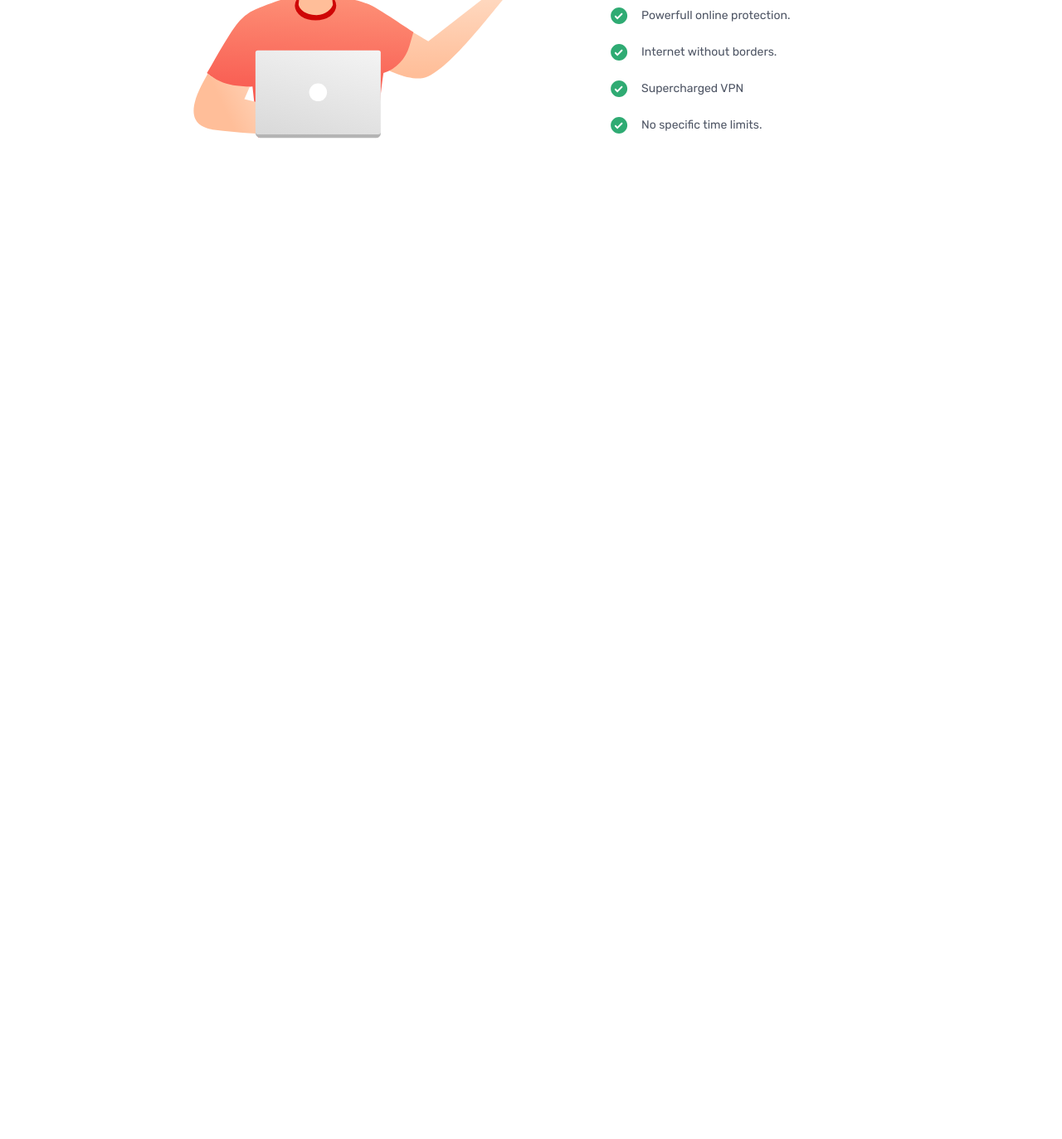
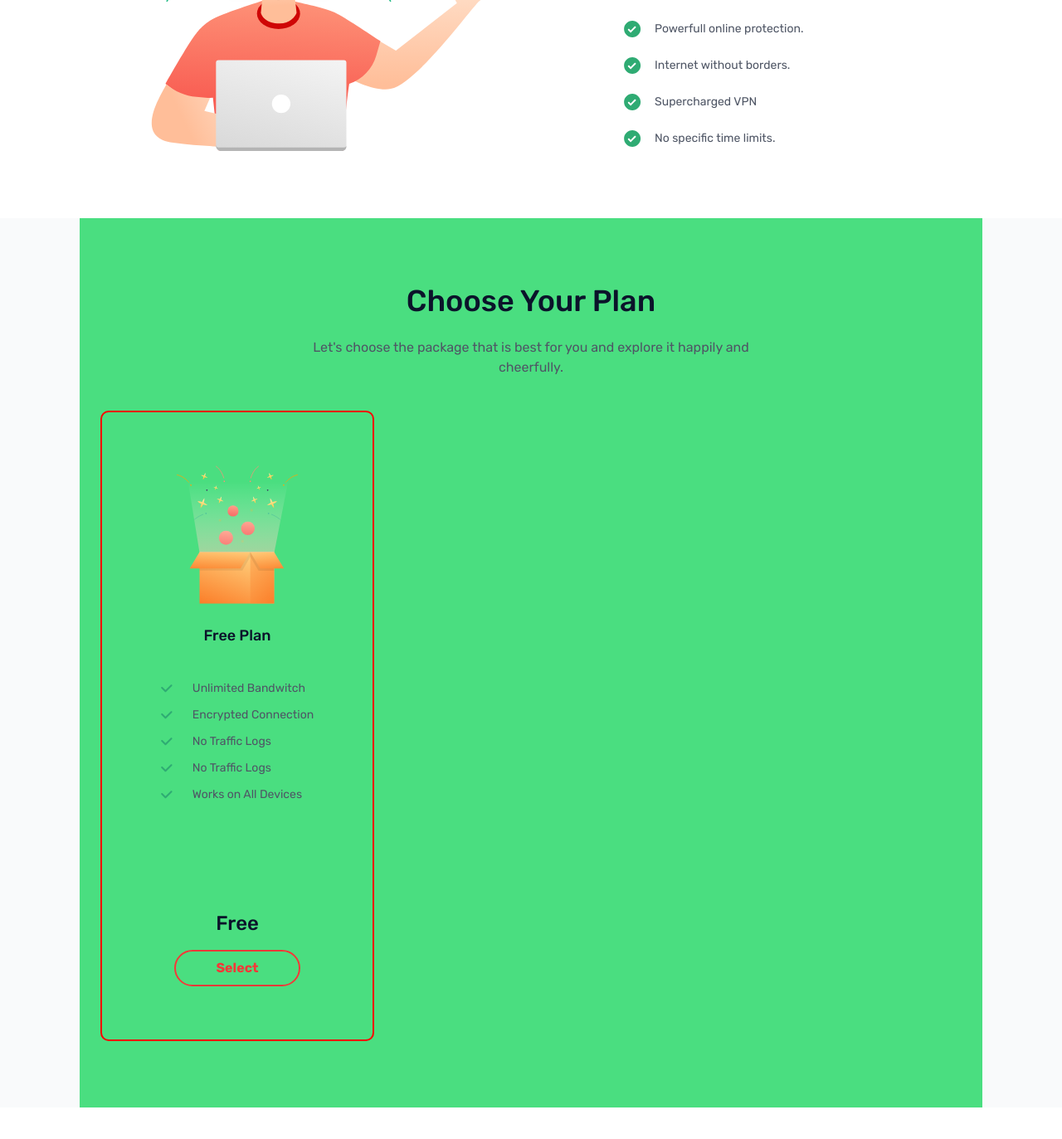
Before and after one commit to josueahadi/LaslesVPNClone, a website built with Vite: page index.html in a window 1280 px wide. Shown: the part 1149-2522 px from the top of the page at 83% size. Before the commit the page ends 1396 px from the top, so only its background shows below. Built offline with nearby package versions, Linux system fonts and the light colour scheme.

Commit message:
feat: plans

```diff
--- a/index.html
+++ b/index.html
@@ -15,7 +15,7 @@
 </head>
 
 <body>
-    <header class="px-[150px] pt-[50px]">
+    <header class="px-24 pt-[50px]">
         <div class="flex justify-between items-center leading-4">
             <div>
                 <img src="img/logo.svg" alt="logo">
@@ -33,8 +33,8 @@
             </div>
         </div>
     </header>
-    <section class="px-[150px] my-20">
-        <div class="grid grid-cols-2 gap-4 h-96">
+    <section class="px-24 my-20">
+        <div class="grid grid-cols-2 h-96">
             <div class="self-center">
                 <h1 class="font-medium text-[50px] text-[#0B132A] leading-[70px]">Want anything to be easy with <span class="font-bold">LaslesVPN.</span></h1>
                 <p class="text-base text-[#4F5665] fotn-normal leading-[30px] mt-5">Provide a network for all your needs with ease and fun using <span class="font-semibold">LaslesVPN</span> discover interesting features from us.</p>
@@ -43,14 +43,12 @@
                 </div>
             </div>
             <div>
-                <img
-                    class="w-full h-full"
-                    src="img/illustration-1.svg" alt="Person working on a video call">
+                <img src="img/illustration-1.svg" alt="Person working on a video call">
             </div>
         </div>
     </section>
-    <section class="px-[150px] my-20">
-        <div class="grid grid-cols-3 justify-items-center items-center shadow-md rounded-xl max-w-[1140px] h-[200px]">
+    <section class="px-24 my-20">
+        <div class="grid grid-cols-3 justify-items-center items-center shadow-md shadow-[#0d10250e] rounded-xl max-w-[1140px] h-[200px]">
             <div class="flex w-full justify-center gap-6 py-8">
                 <img
                     class="rounded-[70px] px-4 py-4 bg-[#FFECEC]"
@@ -83,12 +81,12 @@
             </div>
         </div>
     </section>
-    <section class="px-[150px] my-20">
-        <div class="grid grid-cols-2 items-end  ">
+    <section class="px-24 my-20">
+        <div class="grid grid-cols-2 items-end">
             <div>
                 <img src="img/illustration-2.svg" alt="Person talking on a video call">
             </div>
-            <div class="pl-24 space-y-5 mb-0">
+            <div class="pl-28 space-y-5 mb-0">
                 <h1 class="font-medium text-[35px] text-[#0B132A] leading-[50px]">
                     We Provide Many
                     <br>
@@ -124,6 +122,72 @@
             </div>
         </div>
     </section>
+    <section class="px-24 my-20 bg-gray-50">
+        <!-- <div class="bg-green-400 justify-items-center items-center text-center">    -->
+        <div class="bg-green-400 flex flex-col items-center justify-center text-center py-20">
+            <h1 class="font-medium text-4xl text-[#0B132A]">Choose Your Plan</h1>
+            <p class="font-normal text-base text-[#4F5665] mt-6">Let's choose the package that is best for you and explore it happily and <br> cheerfully.</p>
+            <div class="grid grid-cols-1 md:grid-cols-3 gap-6 mt-10">
+                <div class="w-[330px] h-[760px] border-2 border-[red] rounded-[10px] flex flex-col items-center justify-around">
+
+                    <div class="flex flex-col items-center justify-center gap-6">
+
+                        <img src="img/illustration_free.svg" alt="free plan">
+                        <h3 class="font-medium text-lg text-center text-[#0B132A]">Free Plan</h3>
+
+                        <div class="space-y-3 font-normal text-sm text-[#4F5665] mt-4">
+                            <p class="flex gap-6">
+                                <img src="img/check_mark_vector.svg" alt="check mark">
+                                <span>
+                                    Unlimited Bandwitch
+                                </span>
+                            </p>
+                            <p class="flex gap-6">
+                                <img src="img/check_mark_vector.svg" alt="check mark">
+                                <span>
+                                    Encrypted Connection
+                                </span>
+                            </p>
+                            <p class="flex gap-6">
+                                <img src="img/check_mark_vector.svg" alt="check mark">
+                                <span>
+                                    No Traffic Logs
+                                </span>
+                            </p>
+                            <p class="flex gap-6">
+                                <img src="img/check_mark_vector.svg" alt="check mark">
+                                <span>
+                                    No Traffic Logs
+                                </span>
+                            </p>
+                            <p class="flex gap-6">
+                                <img src="img/check_mark_vector.svg" alt="check mark">
+                                <span>
+                                    Works on All Devices
+                                </span>
+                            </p>
+                        </div>
+
+                    </div>
+
+                    <div class="space-y-4">
+                        <h3 class="font-medium text-2xl text-[#0B132A]">Free</h3>
+                        <a class="inline-block border-2 border-[#F53838] rounded-[50px] px-12 py-2 text-[#F53838] font-bold text-base" href="#">Select</a>
+                    </div>
+
+
+                </div>
+
+                <div>
+
+                </div>
+
+                <div>
+
+                </div>
+            </div>
+        </div>
+    </section>
 </body>
 
 </html>
```
Also changed, not shown: img/check_mark_vector.svg (added), img/illustration-premium.svg (added), img/illustration_free.svg (added), img/illustration_standard.svg (added).
